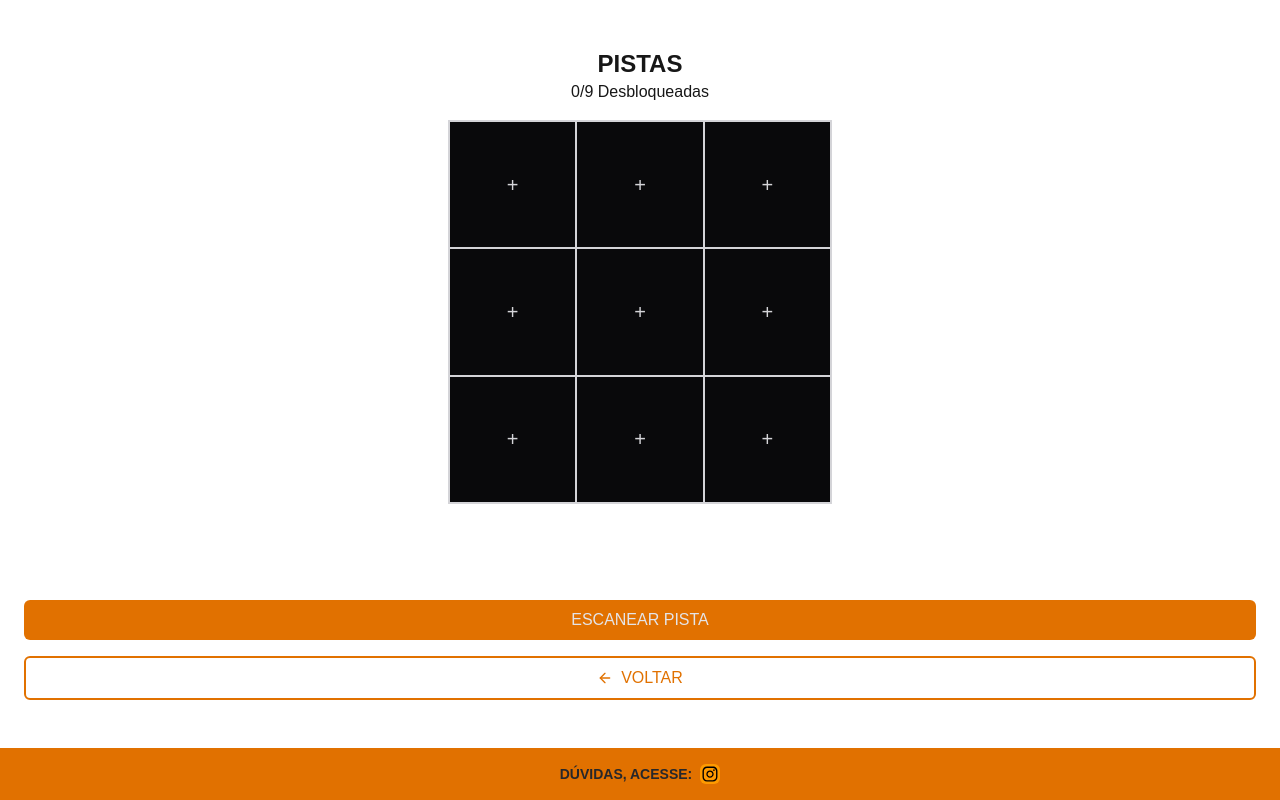
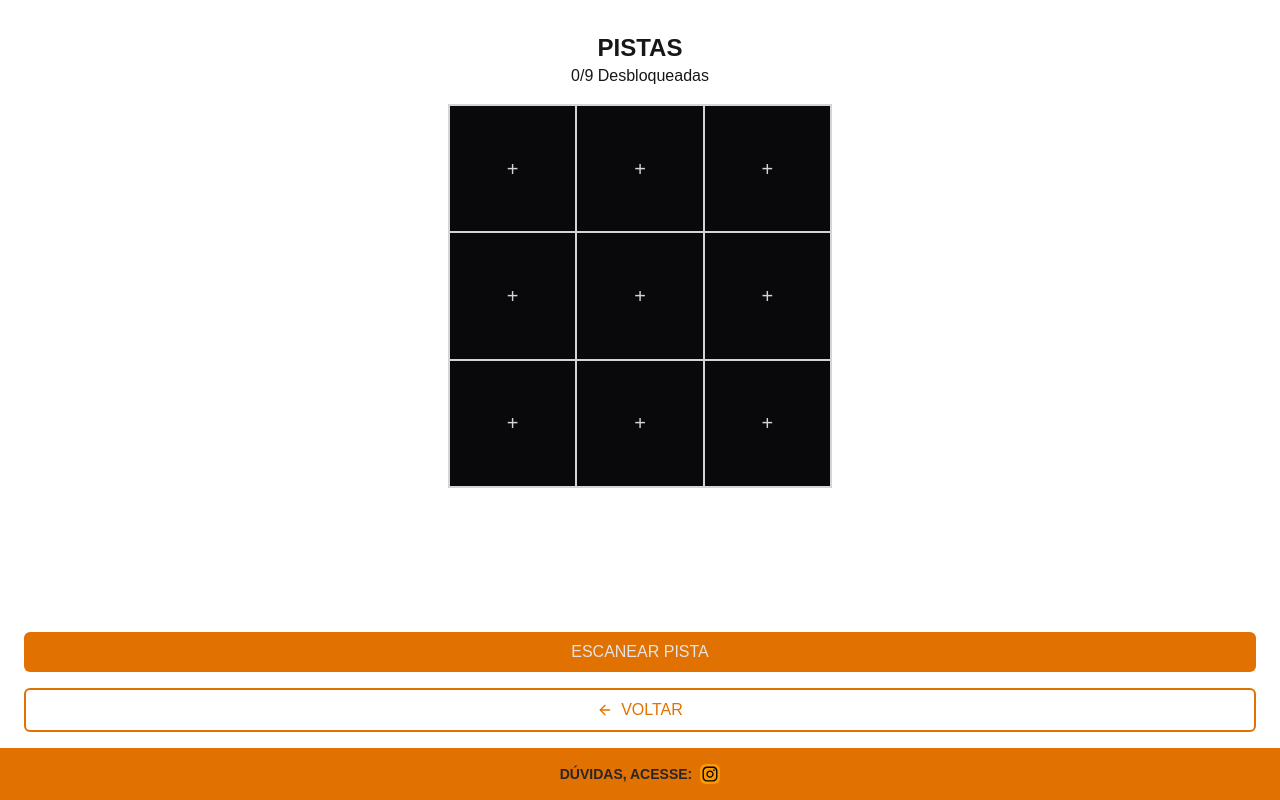
Before and after one commit to Wericksonsd/LUDICOSCITE, a Next.js app in the folder my-app/: page /ferramentas in a window 1280 px wide. Built offline with nearby package versions, Linux system fonts and the light colour scheme.

Commit message:
padding arrumado

```diff
--- a/my-app/app/cameraQRCode/page.tsx
+++ b/my-app/app/cameraQRCode/page.tsx
@@ -94,7 +94,7 @@ export default function CameraQRCode () {
     };
 
     return (
-        <div className="flex-1 w-full flex flex-col items-center gap-4 px-6  py-12">
+        <div className="flex-1 w-full flex flex-col items-center gap-4 px-6 pb-4 py-10">
             <h1 className="text-2xl font-bold">ESCANEAR PISTA</h1>
 
             <div className="w-full flex-1 py-6 px-4 bg-amber-600 rounded-2xl text-center text-zinc-200 flex flex-col items-center justify-center gap-3">
--- a/my-app/app/ferramentas/page.tsx
+++ b/my-app/app/ferramentas/page.tsx
@@ -20,7 +20,7 @@ export default function Ferramentas () {
     };
 
     return (
-        <div className="flex-1 w-full flex flex-col items-center gap-4 px-6 py-12">
+        <div className="flex-1 w-full flex flex-col items-center gap-4 px-6 pt-8 pb-4">
             <h1 className="text-2xl font-bold -mb-4">PISTAS</h1>
             <p className="text-md">{carregado ? desbloqueadas.length : 0}/{TOTAL_PECAS} Desbloqueadas</p>
 
```
